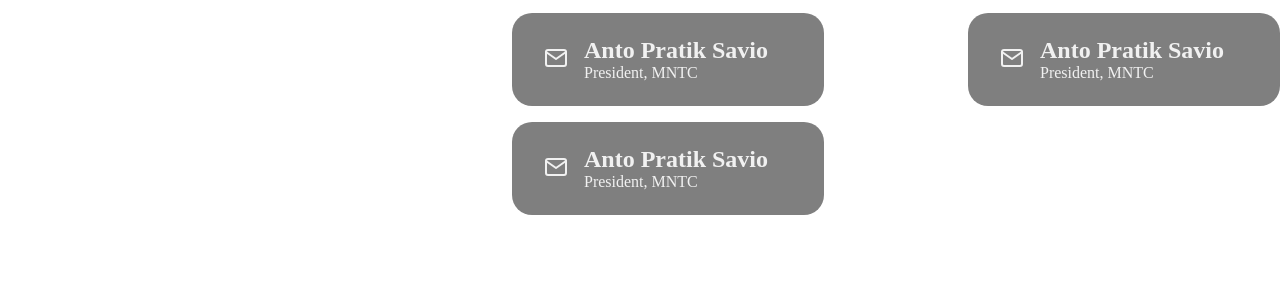
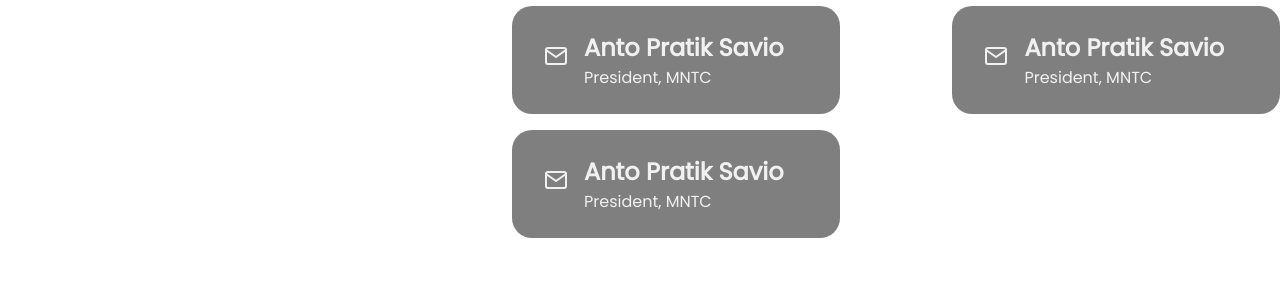
Before and after one commit to A2nurag/contactus_arhn, a plain HTML site: page index.html in a window 1280 px wide. Shown: the part 510-800 px from the top of the page. Drawn offline with Linux system fonts and the light colour scheme.

Commit message:
fonts improved and title changed

```diff
--- a/css/contactus.css
+++ b/css/contactus.css
@@ -1,4 +1,4 @@
-@import url('https://fonts.googleapis.com/css2?family=Righteous&display=swap');
+@import url('https://fonts.googleapis.com/css2?family=Poppins&display=swap');
 @font-face {
   font-family: Monument;
   src: url('../fonts/MonumentExtended-Regular.otf');
@@ -29,6 +29,7 @@
   margin: auto;
   display: flex;
   justify-content: space-between;
+  font-family: 'Poppins', sans-serif;
 }
 
 .side {
--- a/index.html
+++ b/index.html
@@ -5,7 +5,7 @@
     <meta http-equiv="X-UA-Compatible" content="IE=edge" />
     <meta name="viewport" content="width=device-width, initial-scale=1.0" />
     <link rel="stylesheet" type="text/css" href="css/contactus.css" />
-    <title>Document</title>
+    <title>Contact Us | Aarohan 2022</title>
   </head>
   <body>
     <video loop autoplay muted id="bg-vid">
```
